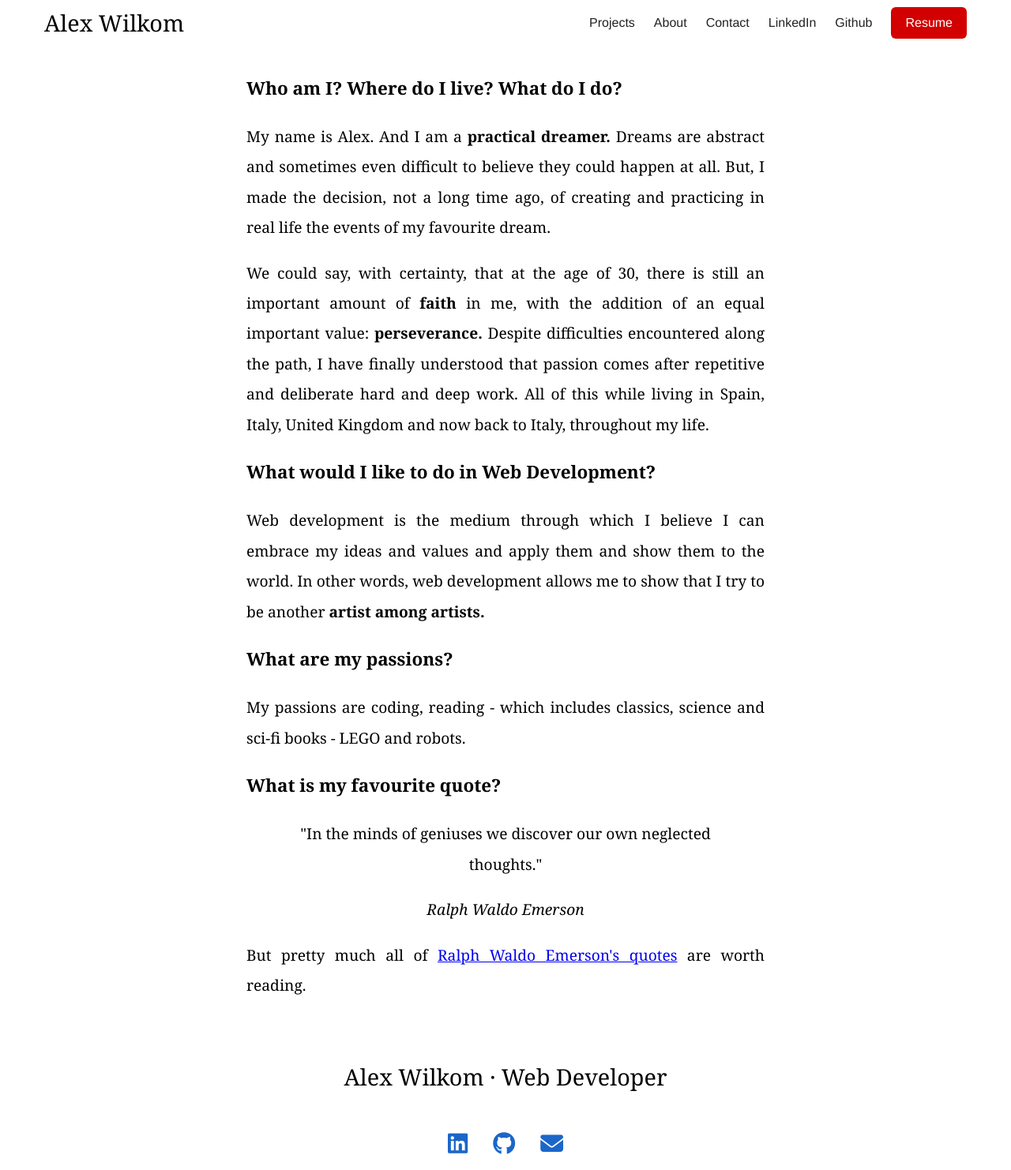
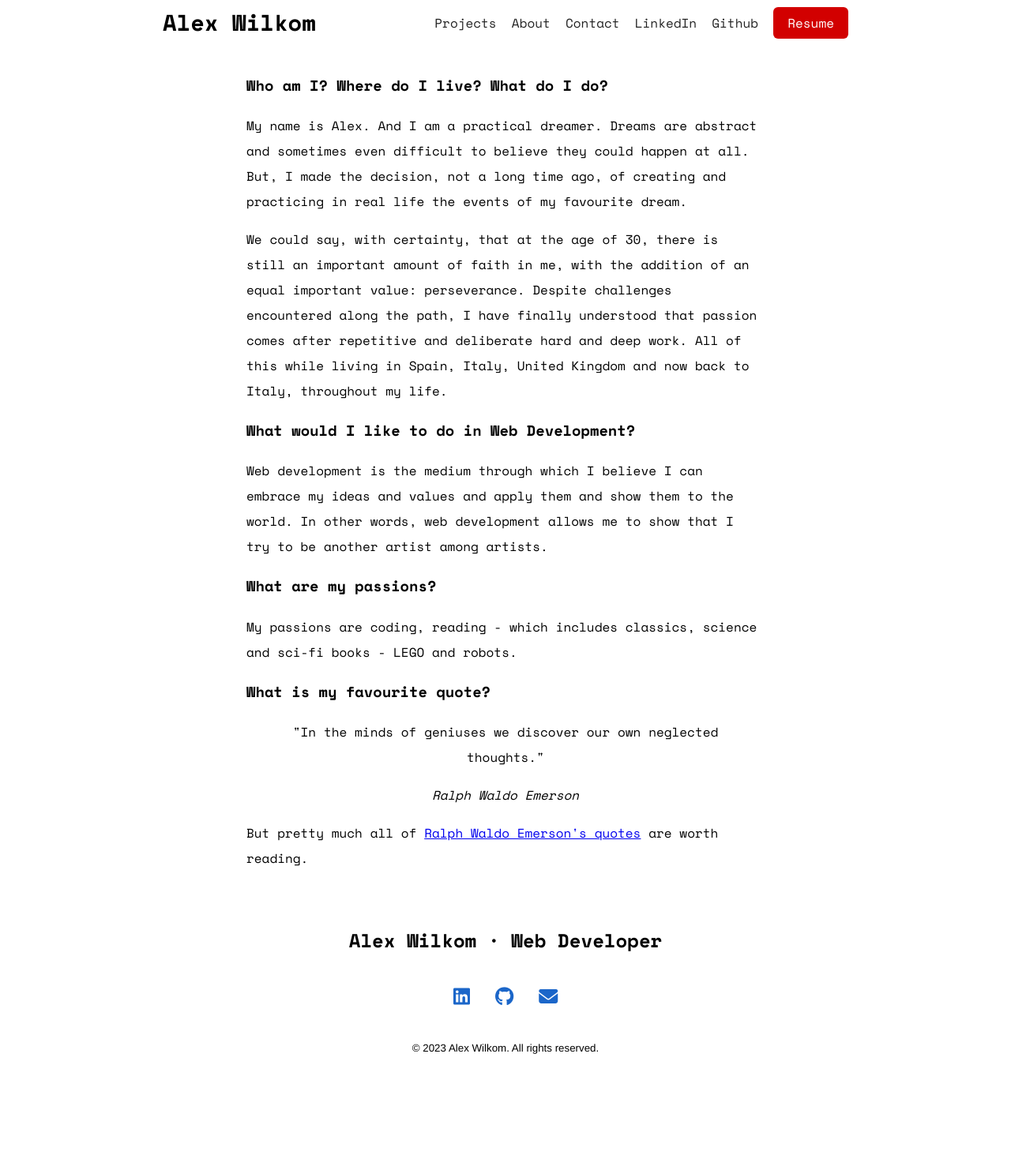
Before and after one commit to alexwilkom/alexwilkom.com, a plain HTML site: page about.html in a window 1280 px wide. Shown: the top 1482 px of the page at 79% size. After the commit the page ends 1375 px from the top, so only its background shows below. Drawn offline with nearby package versions, Linux system fonts and the light colour scheme.

Commit message:
Change typeface and style of text

```diff
--- a/about.html
+++ b/about.html
@@ -1,17 +1,23 @@
 <!DOCTYPE html>
 <html lang="en">
+
 <head>
     <meta charset="UTF-8">
     <meta name="viewport" content="width=device-width, initial-scale=1.0">
+    <link rel="preconnect" href="https://fonts.googleapis.com">
+    <link rel="preconnect" href="https://fonts.gstatic.com" crossorigin>
+    <link href="https://fonts.googleapis.com/css2?family=Space+Mono:wght@400;700&display=swap" rel="stylesheet">
     <link rel="stylesheet" href="https://cdnjs.cloudflare.com/ajax/libs/font-awesome/6.4.2/css/all.min.css">
     <link rel="stylesheet" href="css/styles.css">
-
     <title>Alex Wilkom</title>
 </head>
+
 <body>
     <nav>
         <ul>
-          <li><h1><a href="index.html">Alex Wilkom</a></h1></li>
+            <li>
+                <h1><a href="index.html">Alex Wilkom</a></h1>
+            </li>
             <li><a href="#projects">Projects</a></li>
             <li><a href="about.html">About</a></li>
             <li><a href="#contact">Contact</a></li>
@@ -24,15 +30,22 @@
     <article>
 
         <h3>Who am I? Where do I live? What do I do?</h3>
-        <p>My name is Alex. And I am a <strong>practical dreamer.</strong> Dreams are abstract and sometimes even difficult to believe they could happen at all. But, I made the decision, not a long time ago, of creating and practicing in real life the events of my favourite dream.</p>
+        <p>My name is Alex. And I am a practical dreamer. Dreams are abstract and sometimes even difficult to believe
+            they could happen at all. But, I made the decision, not a long time ago, of creating and practicing in real
+            life the events of my favourite dream.</p>
 
-        <p>We could say, with certainty, that at the age of 30, there is still an important amount of <strong>faith</strong> in me, with the addition of an equal important value: <strong>perseverance.</strong> Despite difficulties encountered along the path, I have finally understood that passion comes after repetitive and deliberate hard and deep work. All of this while living in Spain, Italy, United Kingdom and now back to Italy, throughout my life.</p>
+        <p>We could say, with certainty, that at the age of 30, there is still an important amount of faith in me, with
+            the addition of an equal important value: perseverance. Despite challenges encountered along the path, I
+            have finally understood that passion comes after repetitive and deliberate hard and deep work. All of this
+            while living in Spain, Italy, United Kingdom and now back to Italy, throughout my life.</p>
         <!--
         <p>I am grateful to have worked in an airline company flying all over Europe, as a cabin crew. Thanks to this working position, in the last few months I had time to replicate the events of my dream, as accurately and as much as I could. And now that I left behind the art of flying and am finally fully focusing in the practices of my dream, I have become the limit of myself.</p> -->
 
 
         <h3>What would I like to do in Web Development?</h3>
-        <p>Web development is the medium through which I believe I can embrace my ideas and values and apply them and show them to the world. In other words, web development allows me to show that I try to be another <strong>artist among artists.</strong></p>
+        <p>Web development is the medium through which I believe I can embrace my ideas and values and apply them and
+            show them to the world. In other words, web development allows me to show that I try to be another artist
+            among artists.</p>
 
         <!-- <p>There are three values that drive his ideas in their good-enough-final shape, and the same values that always drive improvement after it:</p>
         <ol>
@@ -51,18 +64,22 @@
             <cite>Ralph Waldo Emerson</cite>
         </blockquote>
 
-        <p>But pretty much all of <a href="https://www.azquotes.com/author/4490-Ralph_Waldo_Emerson" target="_blank">Ralph Waldo Emerson's quotes</a> are worth reading.</p>
+        <p>But pretty much all of <a href="https://www.azquotes.com/author/4490-Ralph_Waldo_Emerson"
+                target="_blank">Ralph Waldo Emerson's quotes</a> are worth reading.</p>
     </article>
 
     <footer>
         <h2>Alex Wilkom &middot; Web Developer</h2>
         <ul>
-          <li><a href=""><span class="fa-brands fa-linkedin" aria-hidden="true"></span><span class="sr-only">LinkedIn</a></li>
-          <li><a href=""><span class="fa-brands fa-github" aria-hidden="true"></span><span class="sr-only">Github</a></li>
+            <li><a href=""><span class="fa-brands fa-linkedin" aria-hidden="true"></span><span
+                        class="sr-only">LinkedIn</a></li>
+            <li><a href=""><span class="fa-brands fa-github" aria-hidden="true"></span><span class="sr-only">Github</a>
+            </li>
             <li><a href=""><i class="fa-solid fa-envelope"></i><span class="sr-only">Email</a></li>
         </ul>
         <p><small>&copy; 2023 Alex Wilkom. All rights reserved.</small></p>
     </footer>
 
 </body>
+
 </html>
--- a/css/styles.css
+++ b/css/styles.css
@@ -8,24 +8,32 @@
     --tomato: #d20000;
     --mustard: #DECA30;
     --grey: #222;
-    --sans: 'Helvetica Neue', Arial, sans-serif;;
-    --canela: 'Canela Text', Georgia, serif;
+    --sans: 'Helvetica Neue', Arial, sans-serif;
+    ;
+    --spacemono: 'Space Mono', monospace;
+    ;
 }
+
 html {
     box-sizing: border-box;
 }
-*, *::before, *::after {
+
+*,
+*::before,
+*::after {
     box-sizing: inherit;
 }
 
 body {
     padding: 0;
     margin: 0;
-    font-family: var(--canela);
-    font-size: 1.2rem;
+    font-family: var(--spacemono);
     line-height: 2;
 }
-h1, h2, h3 {
+
+h1,
+h2,
+h3 {
     margin: 0;
 }
 
@@ -48,29 +56,35 @@ nav li:first-child {
     text-align: center;
     font-size: 1.2rem;
 }
+
 nav li a {
-    font-family: var(--sans);
+    font-family: var(--spacemono);
     display: block;
     text-decoration: none;
     color: var(--grey);
 }
+
 nav h1 a {
-    font-family: var(--canela);
+    font-family: var(--spacemono);
     color: var(--black);
-    font-weight: 500;
+    font-weight: 700;
 }
+
 nav h1 a:hover {
     text-decoration: none;
 }
+
 nav a:hover {
     text-decoration: underline;
 }
+
 .button {
     padding: 4px 18px;
     border-radius: 6px;
     background-color: var(--tomato);
     color: white;
 }
+
 .button:hover {
     text-decoration: none;
     box-shadow: var(--box-shadow);
@@ -81,11 +95,6 @@ nav a:hover {
 #intro {
     padding: 4rem 1rem 7rem 1rem;
     text-align: center;
-}
-
-#intro p {
-    font-size: 1rem;
-    line-height: 1.5;
 }
 
 #intro .name {
@@ -106,15 +115,9 @@ nav a:hover {
     color: white;
 }
 
-
-
 /* ABOUT */
 article {
     padding: 2rem;
-    text-align: justify;
-}
-blockquote {
-    text-align: center;
 }
 
 /* FOOTER */
@@ -123,6 +126,7 @@ footer {
     text-align: center;
     font-family: var(--sans);
 }
+
 footer ul {
     padding: 0;
     list-style-type: none;
@@ -131,38 +135,48 @@ footer ul {
     justify-content: center;
     font-size: 150%;
 }
+
 footer ul a {
     color: var(--blue);
 }
+
 footer ul a:hover {
     color: var(--blue-hover);
 }
 
 footer h2 {
-    font-family: var(--canela);
-    font-weight: 500;
+    font-weight: 700;
+    font-family: var(--spacemono);
 }
 
 
+
 @media (min-width: 850px) {
-nav, section, footer {
-    max-width: 1200px;
+
+    nav,
+    section,
+    footer {
+        max-width: 900px;
         margin: 0 auto;
     }
+
     nav ul {
-    gap: 1.5rem;
+        gap: 1.2rem;
     }
+
     nav li:first-child {
         flex-basis: auto;
         text-align: left;
         margin-right: auto;
     }
+
     article {
         width: 45rem;
         margin: auto;
         padding: 2rem;
-    text-align: justify;
+        /* text-align: justify; */
     }
+
     blockquote {
         text-align: center;
     }
--- a/index.html
+++ b/index.html
@@ -1,16 +1,23 @@
 <!DOCTYPE html>
 <html lang="en">
+
 <head>
     <meta charset="UTF-8">
     <meta name="viewport" content="width=device-width, initial-scale=1.0">
+    <link rel="preconnect" href="https://fonts.googleapis.com">
+    <link rel="preconnect" href="https://fonts.gstatic.com" crossorigin>
+    <link href="https://fonts.googleapis.com/css2?family=Space+Mono:wght@400;700&display=swap" rel="stylesheet">
     <link rel="stylesheet" href="https://cdnjs.cloudflare.com/ajax/libs/font-awesome/6.4.2/css/all.min.css">
     <link rel="stylesheet" href="css/styles.css">
     <title>Alex Wilkom</title>
 </head>
+
 <body>
     <nav>
         <ul>
-          <li><h1><a href="index.html">Alex Wilkom</a></h1></li>
+            <li>
+                <h1><a href="index.html">Alex Wilkom</a></h1>
+            </li>
             <li><a href="#projects">Projects</a></li>
             <li><a href="about.html">About</a></li>
             <li><a href="#contact">Contact</a></li>
@@ -29,11 +36,14 @@
     <footer>
         <h2>Alex Wilkom &middot; Web Developer</h2>
         <ul>
-        <li><a href=""><span class="fa-brands fa-linkedin" aria-hidden="true"></span><span class="sr-only">LinkedIn</a></li>
-        <li><a href=""><span class="fa-brands fa-github" aria-hidden="true"></span><span class="sr-only">Github</a></li>
+            <li><a href=""><span class="fa-brands fa-linkedin" aria-hidden="true"></span><span
+                        class="sr-only">LinkedIn</a></li>
+            <li><a href=""><span class="fa-brands fa-github" aria-hidden="true"></span><span class="sr-only">Github</a>
+            </li>
             <li><a href=""><i class="fa-solid fa-envelope"></i><span class="sr-only">Email</a></li>
         </ul>
         <p><small>&copy; 2023 Alex Wilkom. All rights reserved.</small></p>
     </footer>
 </body>
+
 </html>
```
Lines whose indentation alone changed are shown as unchanged.
